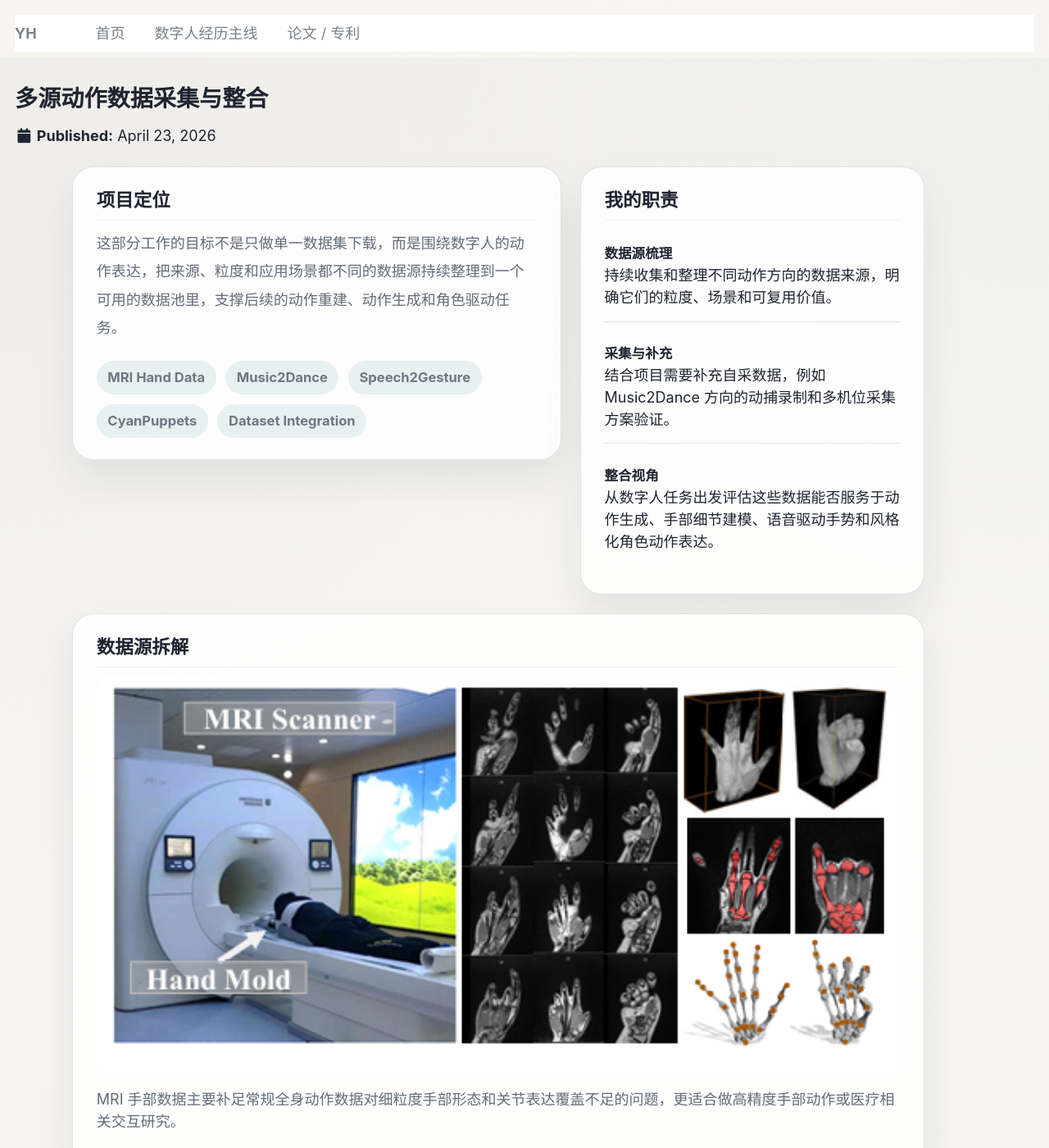
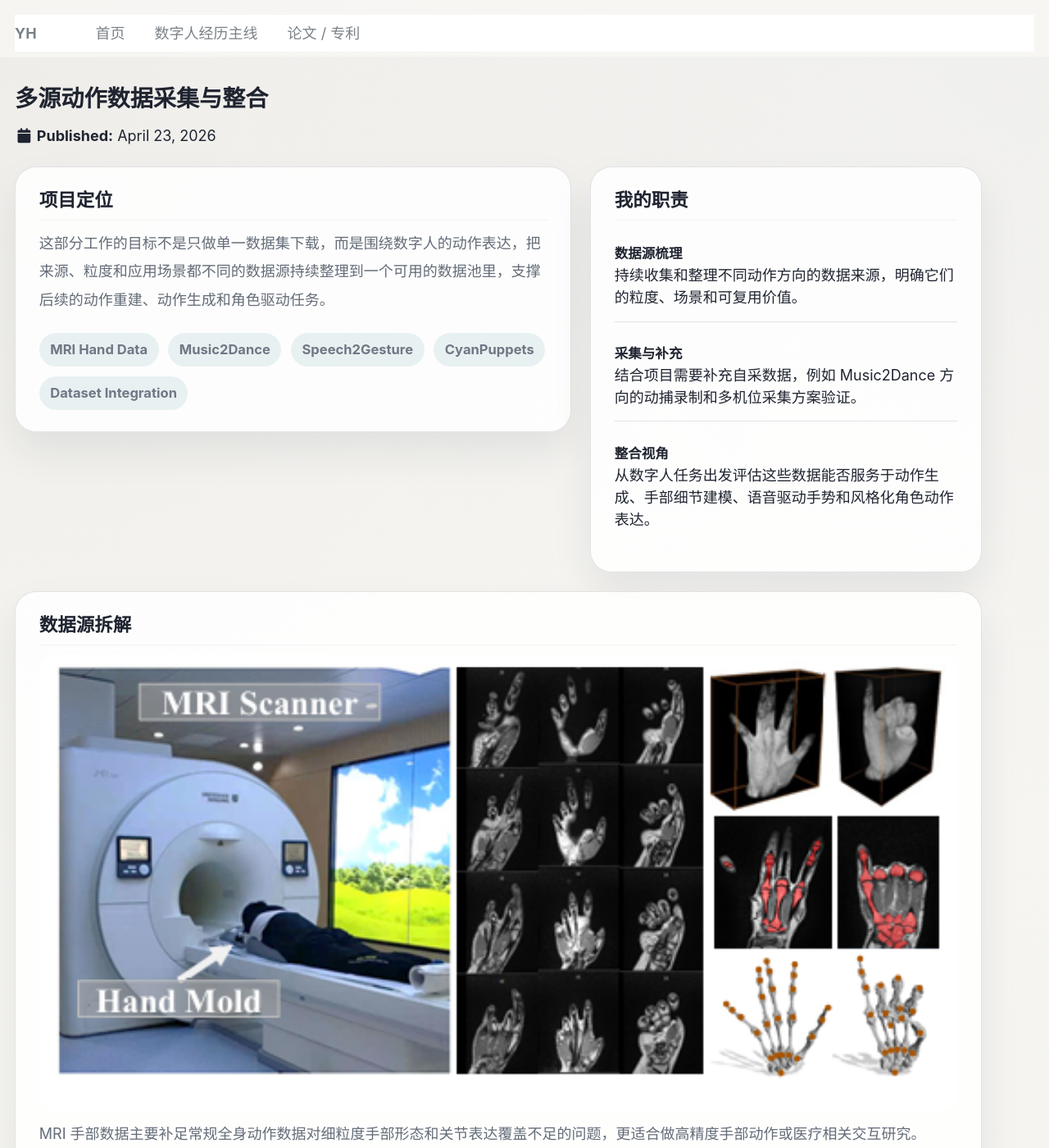
Before and after one commit to svitass/svitass.github.io, a Jekyll site: the page built from _portfolio/multi-source-motion-dataset-integration.md, in a window 1280 px wide and 1400 px high. Shown: the whole window at 82% size. Built offline with Jekyll 4.4.1, drawn with Linux system fonts in a browser that asks for light colours.

Commit message:
Match dataset integration width to other details

```diff
--- a/_portfolio/multi-source-motion-dataset-integration.md
+++ b/_portfolio/multi-source-motion-dataset-integration.md
@@ -8,7 +8,7 @@ header:
 author_profile: false
 ---
 
-<div class="project-detail project-detail--dataset-integration">
+<div class="project-detail">
   <div class="project-detail__intro">
     <section class="project-detail__block">
       <h2>项目定位</h2>
--- a/_sass/_portfolio-home.scss
+++ b/_sass/_portfolio-home.scss
@@ -1235,11 +1235,6 @@ body {
   gap: 1.25rem;
 }
 
-.project-detail--dataset-integration {
-  max-width: 1040px;
-  margin: 0 auto;
-}
-
 .project-detail__intro {
   display: grid;
   gap: 1.25rem;
```
